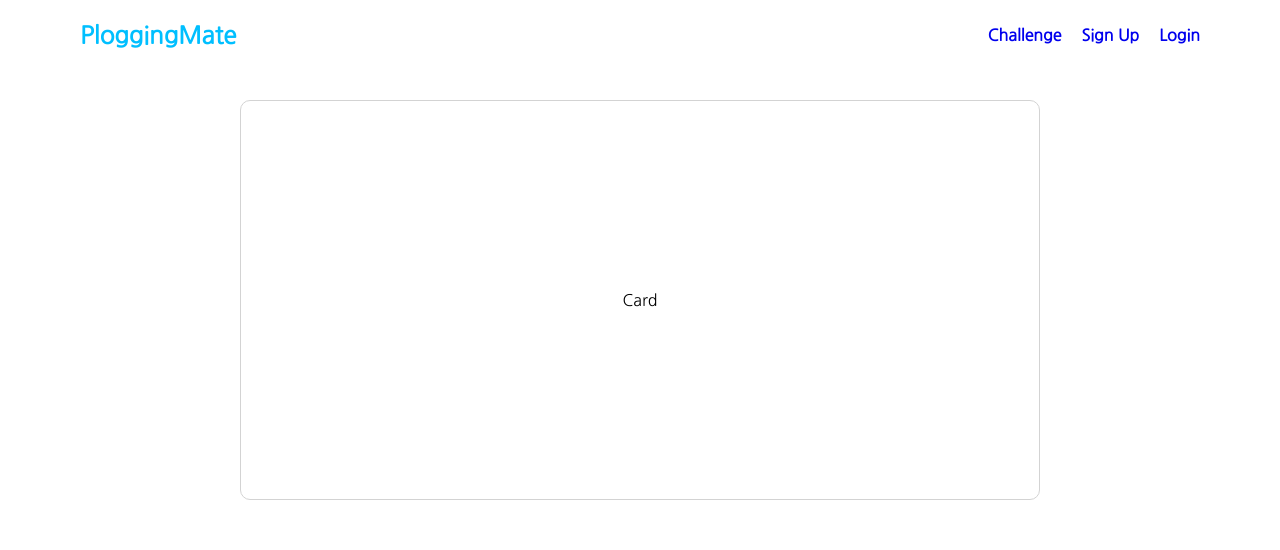
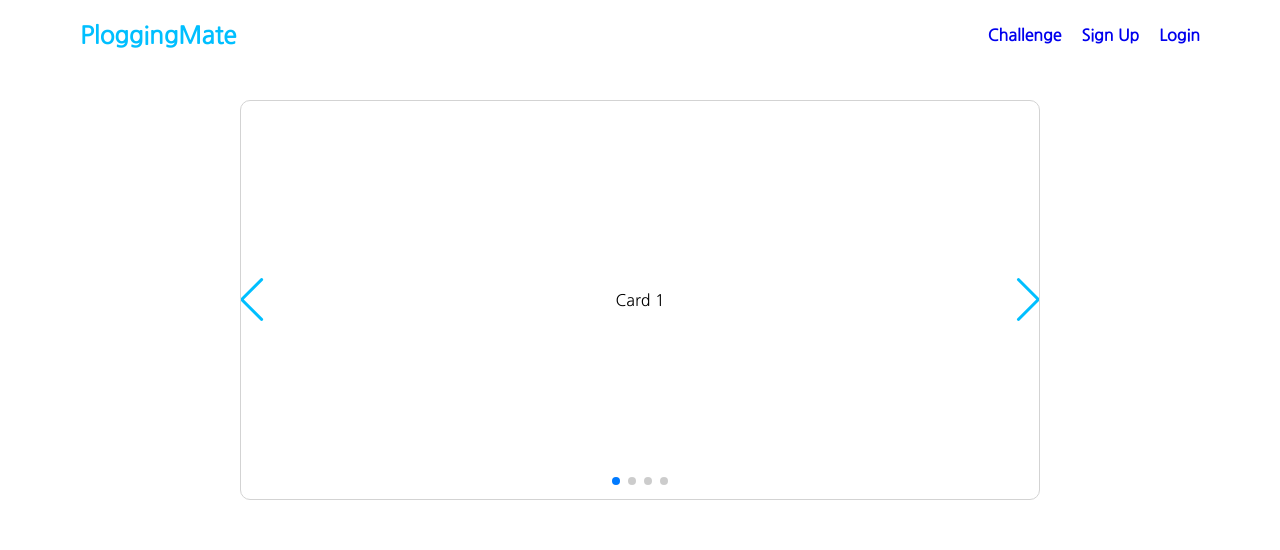
Before and after one commit to jooa7878/PloggingMate_Web, a React (Create React App) app in the folder Front-End/: page / in a window 1280 px wide. Shown: the top 550 px of the page. Built offline with nearby package versions, Linux system fonts and the light colour scheme.

Commit message:
feat : Link, Swiper 구현

```diff
--- a/Front-End/package.json
+++ b/Front-End/package.json
@@ -22,6 +22,7 @@
     "redux-logger": "^3.0.6",
     "redux-thunk": "^2.3.0",
     "styled-components": "^5.3.1",
+    "swiper": "6.0.2",
     "web-vitals": "^1.0.1"
   },
   "scripts": {
--- a/Front-End/src/App.js
+++ b/Front-End/src/App.js
@@ -14,8 +14,8 @@ import Footer from "./components/Footer";
 function App() {
   return (
     <div className="App">
-      <Navbar></Navbar>
       <BrowserRouter>
+        <Navbar></Navbar>
         <Route path="/" exact component={Home} />
         <Route path="/login" exact component={Login} />
         <Route path="/signup" exact component={SignUp} />
--- a/Front-End/src/components/Jumbotron.js
+++ b/Front-End/src/components/Jumbotron.js
@@ -1,28 +1,65 @@
 import React from "react";
 import styled from "styled-components";
+import "../scss/Swiper.scss";
+
+import { Swiper, SwiperSlide } from "swiper/react";
+import SwiperCore, { Navigation, Pagination, Autoplay } from "swiper";
+
+import "swiper/swiper-bundle.css";
+
+SwiperCore.use([Navigation, Pagination, Autoplay]);
 
 function Jumbotron() {
   return (
-    <>
-      <Card>Card</Card>
-    </>
+    <React.Fragment>
+      <Container>
+        <Swiper
+          className="swiper-container"
+          spaceBetween={0}
+          slidesPerView={1}
+          navigation
+          pagination={{ clickable: true }}
+          onSwiper={(swiper) => console.log(swiper)}
+          onSlideChange={() => console.log("swiper change")}
+          centeredSlides={true}
+          loop={true}
+          onInit={(swiper) => console.log(swiper)}
+        >
+          <SwiperSlide key={1} className="swiper-slide">
+            <Card>Card 1</Card>
+          </SwiperSlide>
+          <SwiperSlide>
+            <Card>Card 2</Card>
+          </SwiperSlide>
+          <SwiperSlide>
+            <Card>Card 3</Card>
+          </SwiperSlide>
+          <SwiperSlide>
+            <Card>Card 4</Card>
+          </SwiperSlide>
+        </Swiper>
+      </Container>
+    </React.Fragment>
   );
 }
 
-const Card = styled.div`
-  border-radius: 10px;
-  border: 1px solid #d3d3d3;
-  margin-top: 100px;
-  width: 800px;
-  height: 400px;
-  cursor: pointer;
+const Container = styled.div`
   display: flex;
   justify-content: center;
-  align-items: center;
+  height: 400px;
+  width: 800px;
+  margin-top: 100px;
 
   @media screen and (max-width: 768px) {
     width: 500px;
   }
 `;
 
+const Card = styled.div`
+  cursor: pointer;
+  display: flex;
+  justify-content: center;
+  align-items: center;
+`;
+
 export default Jumbotron;
--- a/Front-End/src/components/Navbar.js
+++ b/Front-End/src/components/Navbar.js
@@ -1,17 +1,27 @@
 import React from "react";
+import { Route, Link } from "react-router-dom";
 
 import styled from "styled-components";
+import "../scss/Navbar.scss";
 
 function Navbar() {
   return (
     <>
       <NormalNav>
         <NavbarItems>
-          <Logo href="/">PloggingMate</Logo>
+          <Link to="/" className="logo">
+            PloggingMate
+          </Link>
           <Tab>
-            <TabItems href="/postlist">Challenge</TabItems>
-            <TabItems href="/signup">Sign Up</TabItems>
-            <TabItems href="/login">Login</TabItems>
+            <Link to="/postlist" className="tab-item">
+              Challenge
+            </Link>
+            <Link to="/signup" className="tab-item">
+              Sign Up
+            </Link>
+            <Link to="/login" className="tab-item">
+              Login
+            </Link>
           </Tab>
         </NavbarItems>
       </NormalNav>
@@ -20,7 +30,7 @@ function Navbar() {
 }
 
 const NormalNav = styled.nav`
-  z-index: 1;
+  z-index: 10;
   position: fixed;
   top: 0;
   font-family: inherit;
--- a/Front-End/src/scss/App.scss
+++ b/Front-End/src/scss/App.scss
@@ -4,6 +4,7 @@ $color--white: #fff;
 .App {
   display: flex;
   flex-wrap: wrap;
+  width: 1200px;
   justify-content: center;
   align-items: center;
   min-height: 100vh;
@@ -12,4 +13,5 @@ $color--white: #fff;
   color: $color--black;
   background-color: $color--white;
   overflow: hidden;
+  position: relative;
 }
--- /dev/null
+++ b/Front-End/src/scss/Navbar.scss
@@ -0,0 +1,36 @@
+.logo {
+  margin-left: 20px;
+  text-decoration: none;
+  color: #00bfff;
+  font-size: 1.5rem;
+  &:visited {
+    color: #00bfff;
+  }
+}
+
+.tab-item {
+  margin-right: 20px;
+  position: relative;
+  transition: 0.3s;
+  text-decoration: none;
+  &::after {
+    position: absolute;
+    bottom: -5px;
+    left: 50%;
+    content: "";
+    width: 0;
+    height: 2px;
+    background-color: #00bfff;
+
+    transition: 0.3s;
+    --webkit-transform: translateX(-50%);
+    transform: translateX(-50%);
+  }
+  &:hover::after {
+    width: 100%;
+  }
+
+  &:visited {
+    color: #000;
+  }
+}
--- /dev/null
+++ b/Front-End/src/scss/Swiper.scss
@@ -0,0 +1,34 @@
+$color-main: #00bfff;
+
+.swiper-container {
+  display: flex;
+  align-items: center;
+  justify-content: center;
+  border: 1px solid #d3d3d3;
+  border-radius: 10px;
+
+  .swiper-wrapper {
+    left: 0;
+    right: 0;
+    margin: 0 auto;
+    .swiper-slide {
+      display: flex;
+      justify-content: center;
+      align-items: center;
+      width: 800px;
+    }
+  }
+
+  .swiper-button-next::after,
+  .swiper-button-prev::after {
+    position: absolute;
+    color: $color-main;
+  }
+  .swiper-button-next::after {
+    left: 15px;
+  }
+
+  .swiper-button-prev::after {
+    right: 15px;
+  }
+}
```
Also changed, not shown: 1 other file (tests, documents, lock files or other folders).
